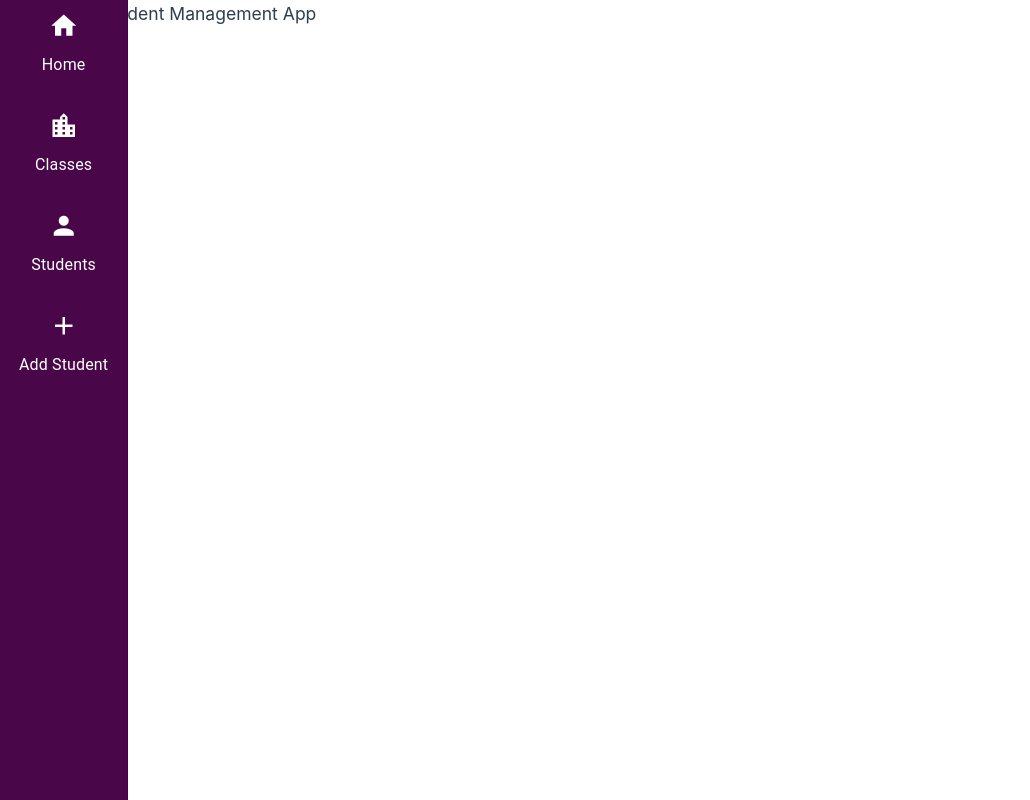
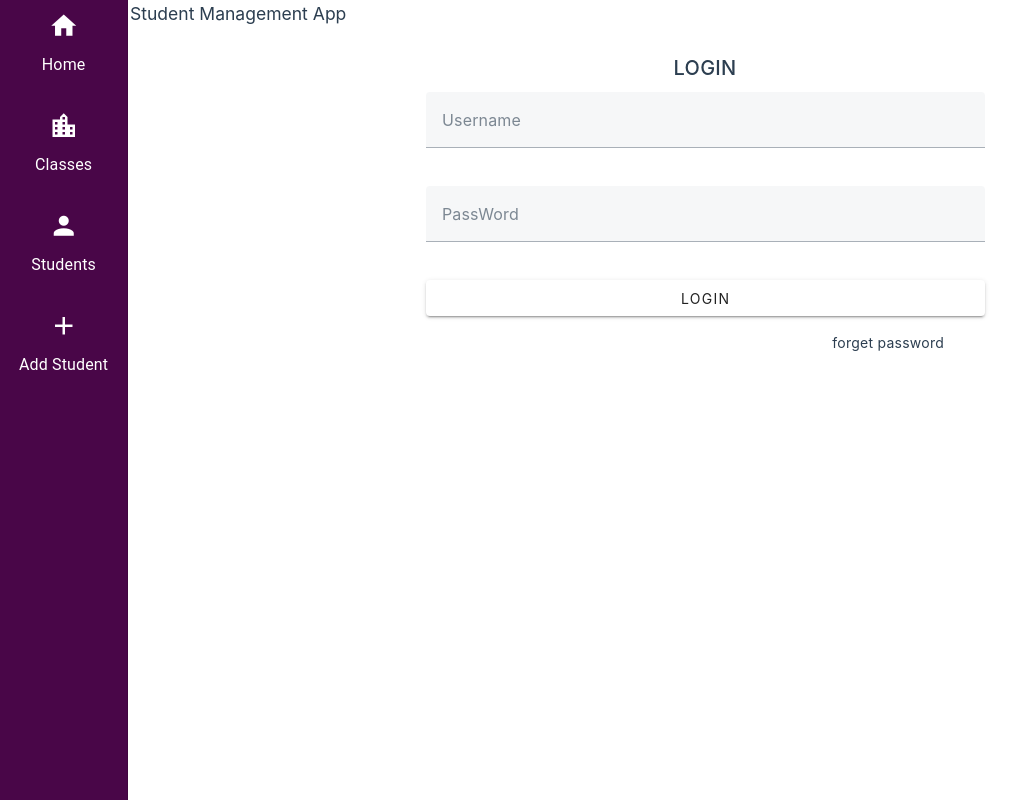
Before and after one commit to AkshayaShaji731/Students-Management-App, a Vue app: page / in a window 1280 px wide. Shown: the whole page, without its empty margins (0-1030 px from the left). Built offline with nearby package versions, Linux system fonts and the light colour scheme.

Commit message:
demo created

```diff
--- a/src/pages/HomePage.vue
+++ b/src/pages/HomePage.vue
@@ -1,13 +1,16 @@
 <template>
   <section class="home-page-container">
     <h3>Student Management App</h3>
+    <sign-up-page />
   </section>
 </template>
 
-<script setup lang="ts"></script>
+<script setup lang="ts">
+import SignUpPage from "@/pages/SignUpPage.vue";
+</script>
 
 <style scoped>
 .home-page-container {
-  margin-left: 100px;
+  margin-left: 130px;
 }
 </style>
--- /dev/null
+++ b/src/pages/SignUpPage.vue
@@ -0,0 +1,56 @@
+<template>
+  <v-container>
+    <v-card-title class="text-center">LOGIN</v-card-title>
+    <v-form class="d-flex ga-4 justify-center flex-column align-center">
+      <v-text-field label="Username"></v-text-field>
+      <v-text-field label="PassWord"></v-text-field>
+      <v-btn>LOGIN</v-btn>
+    </v-form>
+    <v-card-text class="forget-text">forget password</v-card-text>
+  </v-container>
+</template>
+
+<script setup lang="ts"></script>
+
+<style scoped>
+:deep.v-text-field,
+.v-btn {
+  width: 100%;
+}
+
+.forget-text {
+  position: absolute;
+  right: 0;
+}
+
+@media screen and (min-width: 768px) {
+  :deep.v-text-field,
+  .v-btn {
+    width: 75%;
+  }
+
+  .forget-text {
+    right: 10%;
+  }
+}
+
+@media screen and (min-width: 1024px) {
+  :deep.v-text-field,
+  .v-btn {
+    width: 50%;
+  }
+  .forget-text {
+    right: 25%;
+  }
+}
+@media screen and (min-width: 1440px) {
+  .forget-text {
+    right: 28%;
+  }
+}
+@media screen and (min-width: 1469px) {
+  .forget-text {
+    right: 30%;
+  }
+}
+</style>
```
